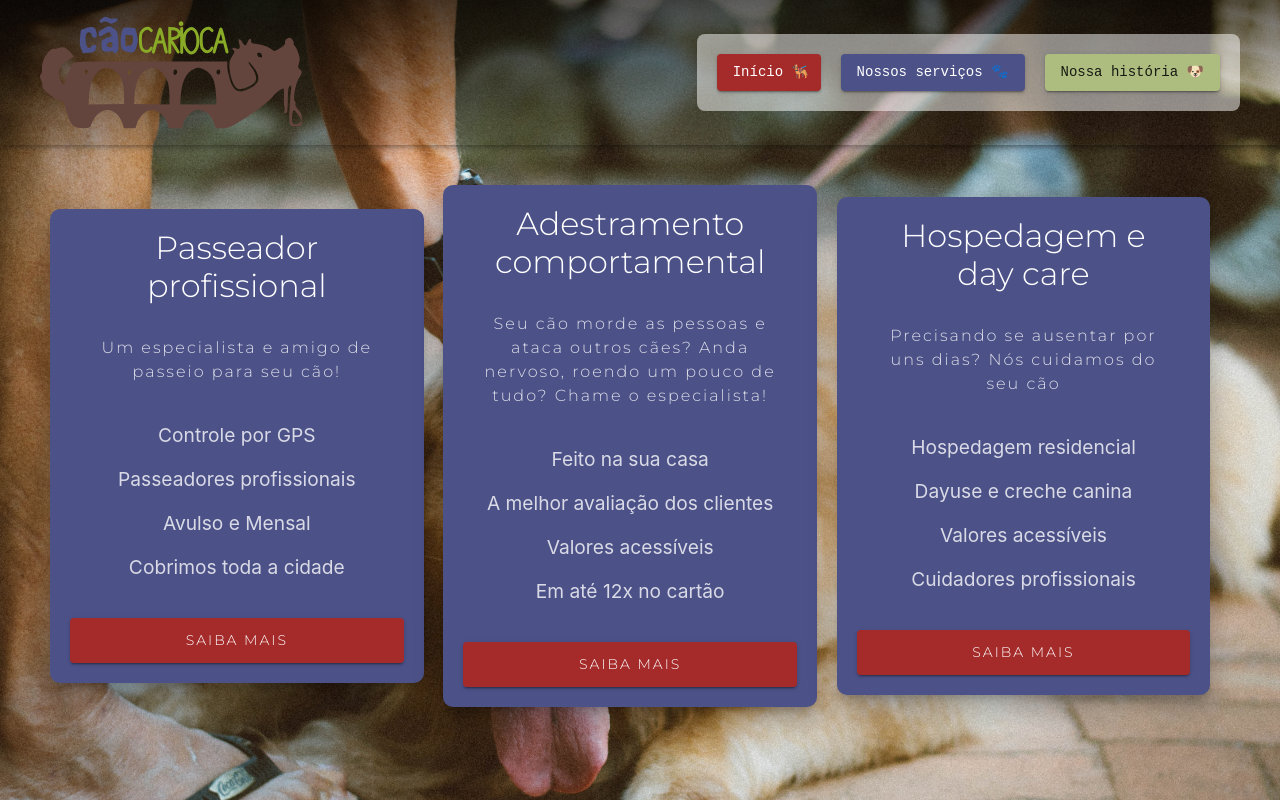
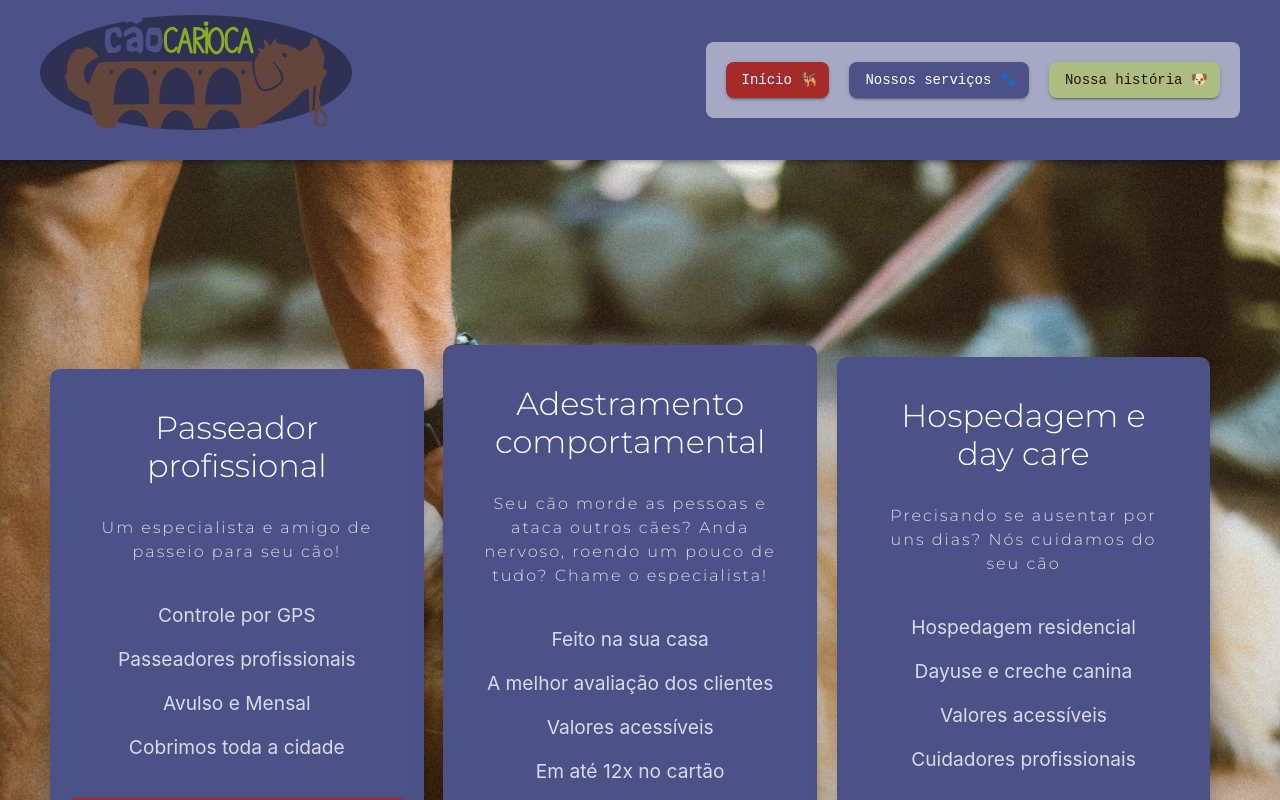
Before and after one commit to Jp-bruno/librio, a Next.js app: page /servicos in a window 1280 px wide. Shown: the top 800 px of the page. Built offline with nearby package versions, Linux system fonts and the light colour scheme.

Commit message:
homepage and top menu refac

```diff
--- a/components/HomeButton.tsx
+++ b/components/HomeButton.tsx
@@ -4,7 +4,12 @@ import Image from 'next/image';
 
 
 const ButtonStyles = {
-
+    borderRadius: {
+        xs: '0',
+        sm: '0',
+        md: '8px',
+        lg: '8px'
+    },
     textTransform: 'none',
     fontFamily: 'monospace',
 
--- a/components/TopBar.tsx
+++ b/components/TopBar.tsx
@@ -1,13 +1,25 @@
 import Image from 'next/image';
-import { Toolbar, AppBar, Container, Grid } from '@mui/material';
+import { Toolbar, AppBar, Container, Grid, Button } from '@mui/material';
+import MenuIcon from '@mui/icons-material/Menu';
+import CloseIcon from '@mui/icons-material/Close';
 import MenuBasic from './TopBarMenu';
-import { useRouter } from 'next/router';
+import useScreenSize from '../hooks/useScreenSize';
+import { useState } from 'react';
+import { theme } from '../styles/theme';
 
 const AppBarStyles = {
-    background: 'linear-gradient(178.51deg, rgba(0, 0, 0, 0.7) 1.27%, rgba(0, 0, 0, 0) 98.73%);',
     paddingTop: '15px',
-    paddingBottom: '15px',
-    position: 'absolute'
+    paddingBottom: {
+        xs: '0',
+        sm: '0',
+        md: '15px',
+        lg: '15px'
+    },
+    position: 'relative',
+    backgroundColor: {
+        xs: 'white',
+        lg: `${theme.palette.primary.main}`
+    }
 }
 
 const GridStyles = {
@@ -15,29 +27,71 @@ const GridStyles = {
     alignItems: 'center',
 }
 
-
 const LogoGridItemStyles = {
     display: 'flex',
-    justifyContent: 'center'
+    justifyContent: 'center',
+    backdropFilter: {
+        xs: 'none',
+        lg: 'brightness(60%)'
+    },
+    marginBottom: {
+        xs: '15px',
+
+    },
+    paddingInline: '25px',
+    borderRadius: '50%'
+}
+
+const MenuButtonStyles = {
+    position: 'absolute',
+    top: '25px'
 }
 
 export default function TopBar() {
-    const router = useRouter();
+    const windowSize = useScreenSize();
+    const [menuIsOpen, setMenuIsOpen] = useState(false)
+
+    function toggleMenu() {
+        setMenuIsOpen(!menuIsOpen)
+    }
+
+    if (windowSize > 900) {
+        return (
+            <AppBar sx={AppBarStyles}>
+                <Container disableGutters>
+                    <Toolbar disableGutters>
+                        <Grid container sx={GridStyles} columns={10}>
+                            <Grid item xs={10} sm={10} md={10} lg='auto' sx={LogoGridItemStyles}>
+                                <Image src='/cclogo_svg_main_with_dog.svg' alt='logo' width='262' height='115' />
+                            </Grid>
+                        </Grid>
+                        <Grid item>
+                            <MenuBasic isOpen={true} />
+                        </Grid>
+                    </Toolbar>
+                </Container>
+            </AppBar>
+        )
+    }
 
     return (
-        <AppBar sx={AppBarStyles} >
+        <AppBar sx={AppBarStyles}>
             <Container disableGutters>
                 <Toolbar disableGutters>
                     <Grid container sx={GridStyles} columns={10}>
                         <Grid item xs={10} sm={10} md={10} lg='auto' sx={LogoGridItemStyles}>
-                            <Image src='/cclogo_svg_main_with_dog.svg' alt='logo' width='262' height='115' />
+                            <Image src='/cclogo_svg_main_with_dog.svg' alt='logo' width='131' height='57.5' />
                         </Grid>
 
                         <Grid item xs={10} sm={10} md={10} lg='auto'>
-                            <MenuBasic />
+                            <MenuBasic isOpen={menuIsOpen} toggleMenu={toggleMenu}/>
                         </Grid>
                     </Grid>
                 </Toolbar>
+
+                <Button sx={MenuButtonStyles} disableRipple onClick={toggleMenu}>
+                    {menuIsOpen ? <CloseIcon /> : <MenuIcon />}
+                </Button>
             </Container>
         </AppBar>
     )
--- a/components/TopBarMenu.tsx
+++ b/components/TopBarMenu.tsx
@@ -1,33 +1,60 @@
 import { Box, Button } from '@mui/material';
 import Link from 'next/link';
 import { useRouter } from 'next/router';
-import HomeButton from './HomeButton';
+import { type } from 'os';
+import useScreenSize from '../hooks/useScreenSize';
 
 const ButtonsBoxStyles = {
     display: 'flex',
     justifyContent: 'space-between',
     columnGap: '20px',
-    padding: '20px',
-    borderRadius: '8px',
+    transition: 'transform 0.2s ease, height 0.2s ease',
+    transformOrigin: 'top',
+    padding: {
+        xs: '0',
+        sm: '0',
+        md: '20px',
+        lg: '20px'
+    },
+    borderRadius: {
+        xs: '0',
+        sm: '0',
+        md: '8px',
+        lg: '8px'
+    },
     backgroundColor: 'rgba(255,255,255,0.5)',
     width: {
-        xs: '80%',
-        sm: '80%',
+        xs: '100%',
+        sm: '100%',
         md: '80%',
-        lg: 'auto'
+        lg: 'max-content'
     },
     marginInline: 'auto',
     flexDirection: {
         xs: 'column',
         sm: 'column',
-        md: 'column',
+        md: 'row',
         lg: 'row'
+    },
+    '&.closed': {
+        height: '0px',
+        transform: 'scaleY(0)'
+    },
+    '&.open': {
+        height: '109px',
+        transform: 'scaleY(1)'
     }
 }
 
 const ButtonsStyles = {
     fontFamily: 'Inconsolata, monospace',
     textTransform: 'none',
+    borderRadius: {
+        xs: '0',
+        sm: '0',
+        md: '8px',
+        lg: '8px'
+    },
 
     '&.MuiButton-contained': {
         '&:hover': {
@@ -37,29 +64,76 @@ const ButtonsStyles = {
     }
 }
 
-export default function MenuBasic() {
+const HomeButtonStyles = {
+    borderRadius: {
+        xs: '0',
+        sm: '0',
+        md: '8px',
+        lg: '8px'
+    },
+    textTransform: 'none',
+    fontFamily: 'monospace',
+
+    '&.MuiButton-contained': {
+        backgroundColor: 'brown',
+        '&:hover': {
+            backgroundColor: 'white',
+            color: 'brown'
+        }
+    }
+}
+
+type MenuType = {
+    isOpen?: Boolean,
+    toggleMenu?: any
+}
+
+export default function MenuBasic({isOpen, toggleMenu}:MenuType) {
     const router = useRouter();
+    const windowSize = useScreenSize();
+
+    if (windowSize > 900) {
+        return (
+            <Box sx={ButtonsBoxStyles}>
+                <Link href='/'>
+                    <Button variant='contained' sx={HomeButtonStyles} endIcon={'🐕‍🦺'}>
+                        Início
+                    </Button>
+                </Link>
+
+                <Link href='/servicos'>
+                    <Button variant='contained' sx={ButtonsStyles} endIcon={'🐾'}>
+                        Nossos serviços
+                    </Button>
+                </Link>
+
+                <Link href='/historia'>
+                    <Button variant='contained' sx={ButtonsStyles} color={'secondary'} endIcon={'🐶'}>
+                        Nossa história
+                    </Button>
+                </Link>
+            </Box>
+        )
+    }
 
     return (
-        <Box sx={ButtonsBoxStyles}>
-            {
-                router.pathname === '/' ?
-                    null
-                    :
-                    <>
-                        <HomeButton />
-                    </>
-            }
+        <Box sx={ButtonsBoxStyles} className={isOpen ? 'open' : 'closed'}>
+            <Link href='/'>
+                <Button variant='contained' sx={HomeButtonStyles} endIcon={'🐕‍🦺'} onClick={toggleMenu}>
+                    Início
+                </Button>
+            </Link>
+
 
             <Link href='/servicos'>
-                <Button variant='contained' sx={ButtonsStyles}>
-                    Nossos serviços 🐾
+                <Button variant='contained' sx={ButtonsStyles} endIcon={'🐾'} onClick={toggleMenu}>
+                    Nossos serviços
                 </Button>
             </Link>
 
             <Link href='/historia'>
-                <Button variant='contained' sx={ButtonsStyles} color={'secondary'}>
-                    Nossa história 🐶
+                <Button variant='contained' sx={ButtonsStyles} color={'secondary'} endIcon={'🐶'} onClick={toggleMenu}>
+                    Nossa história
                 </Button>
             </Link>
         </Box>
--- a/components/historia/HistoriaMain.tsx
+++ b/components/historia/HistoriaMain.tsx
@@ -9,7 +9,7 @@ const MainBoxStyles = {
     backgroundPosition: 'center bottom 100%',
     backgroundAttachment: 'fixed',
     paddingTop: {
-        xs: '260px',
+        xs: '300px',
         lg: '165px'
     },
     paddingBottom: '155px',
--- a/components/servicos/ServicoCard.tsx
+++ b/components/servicos/ServicoCard.tsx
@@ -29,7 +29,7 @@ const TypographyHeaderStyles = {
         md: '1.6rem',
         lg: '2rem'
     },
-    padding: '10px 30px',
+    padding: '30px 30px 10px',
     color: 'white',
     textTransform: 'lowercase',
     borderRadius: '8px',
--- a/components/servicos/ServicosIndex.tsx
+++ b/components/servicos/ServicosIndex.tsx
@@ -8,7 +8,7 @@ const BoxMainStyles = {
     backgroundPosition: 'center top 60%',
     backgroundAttachment: 'fixed',
     paddingTop: {
-        xs: '300px',
+        xs: '320px',
         lg: '165px'
     },
     paddingBottom: '155px',
--- /dev/null
+++ b/hooks/useScreenSize.tsx
@@ -0,0 +1,13 @@
+import { useState, useEffect } from "react";
+
+export default function useScreenSize() {
+    const [windowSize, setWindowSize] = useState(0);
+
+    useEffect(() => {
+        console.log(window.innerWidth);
+        setWindowSize(window.innerWidth);
+        window.addEventListener('resize', () => setWindowSize(window.innerWidth));
+    }, [])
+
+    return windowSize
+}
--- a/pages/_document.tsx
+++ b/pages/_document.tsx
@@ -5,7 +5,9 @@ export default function Document() {
         <Html>
             <Head>
                 <link rel="preconnect" href="https://fonts.googleapis.com" />
+                <link rel="preconnect" href="https://fonts.gstatic.com" />
                 <link href="https://fonts.googleapis.com/css2?family=Montserrat:wght@100;300;700&display=swap" rel="stylesheet" />
+                <link href="https://fonts.googleapis.com/css2?family=Josefin+Slab:wght@100;200;400;600;700&display=swap" rel="stylesheet"></link>
             </Head>
             <body>
                 <Main />
```
Also changed, not shown: components/index/IndexLoginButton.tsx (+4 -23 lines), components/index/IndexMain.tsx (+55 -30 lines), components/index/SocialMediaLinks.tsx (+32 -14 lines).
